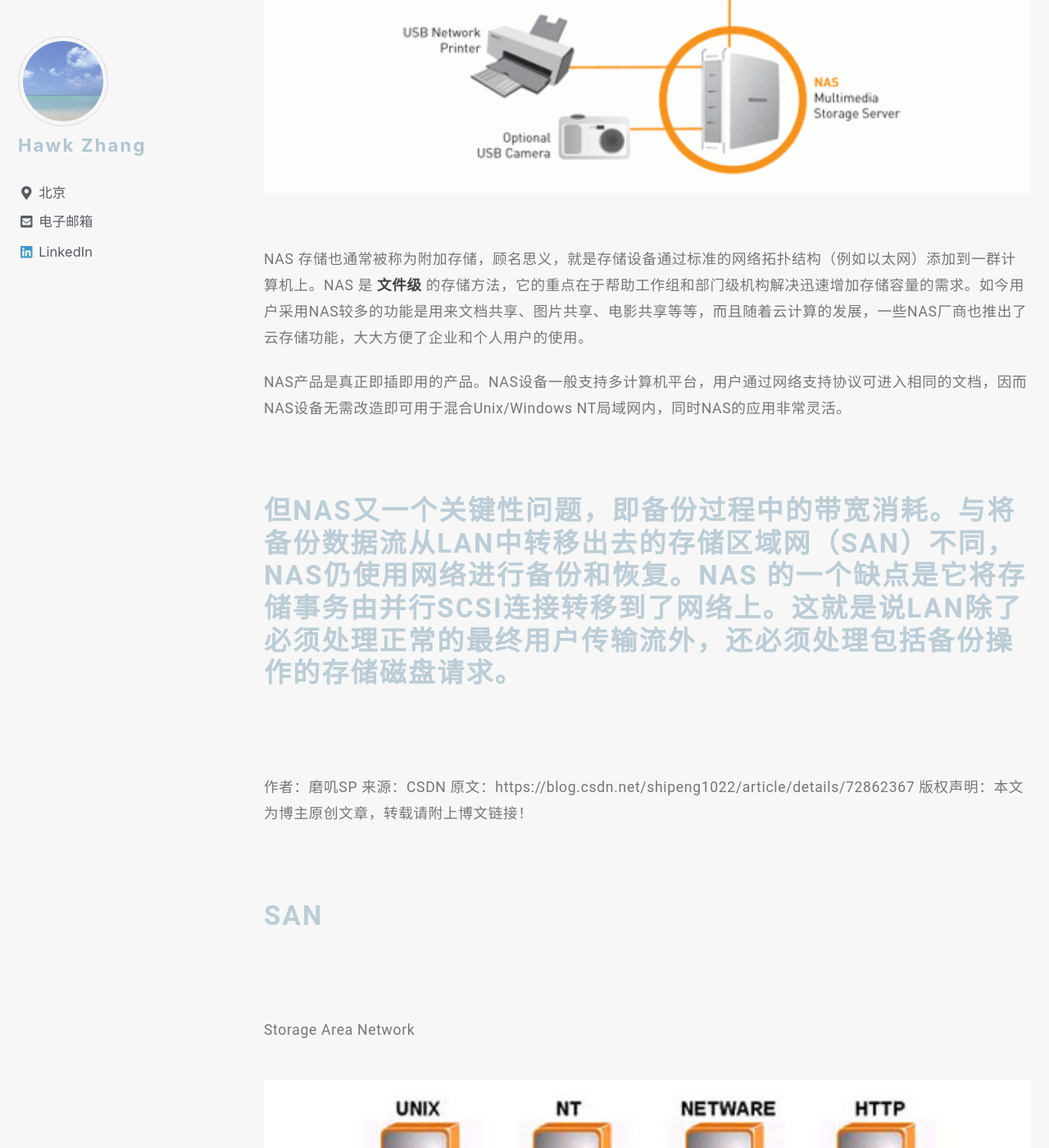
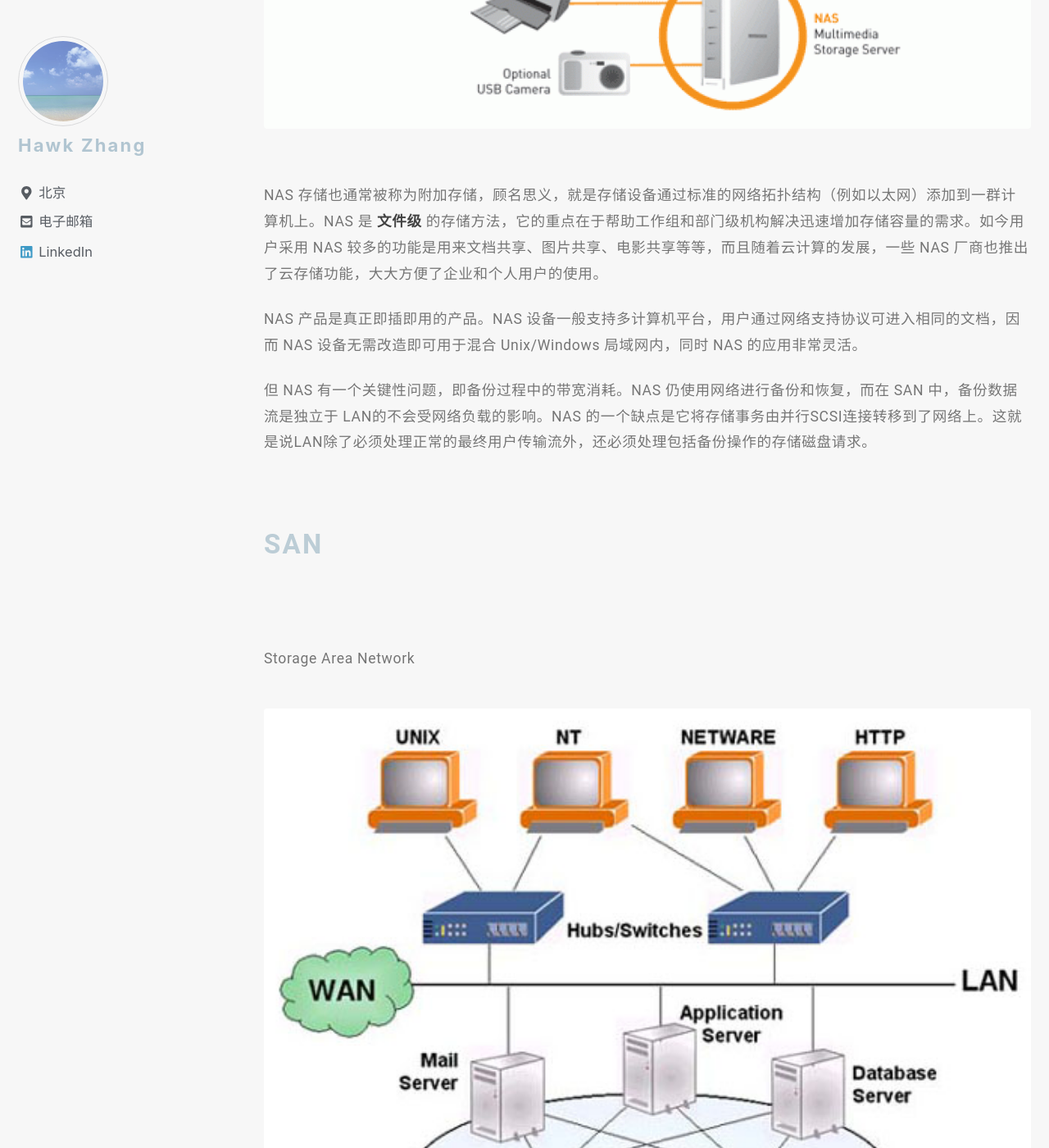
Before and after one commit to narru888/linotes_note, a Jekyll site: the page built from _posts/storage/2018-03-01-das.nas.san.md, in a window 1280 px wide and 1400 px high, scrolled down 3697 px. Shown: the whole window at 82% size. Built offline with Jekyll 4.4.1, drawn with Linux system fonts in a browser that asks for light colours; nearby versions of some CDN libraries; a script that is not in the unit is left out; some of the changed text lies outside the part shown.

Commit message:
update on 2018-11-21 09:31:01 CST

```diff
--- a/_posts/storage/2018-03-01-das.nas.san.md
+++ b/_posts/storage/2018-03-01-das.nas.san.md
@@ -38,16 +38,12 @@
 
 {% include figure image_path="/assets/images/NAS-Diagram-932x523.gif" alt="" %}
 
-NAS 存储也通常被称为附加存储，顾名思义，就是存储设备通过标准的网络拓扑结构（例如以太网）添加到一群计算机上。NAS 是 **文件级** 的存储方法，它的重点在于帮助工作组和部门级机构解决迅速增加存储容量的需求。如今用户采用NAS较多的功能是用来文档共享、图片共享、电影共享等等，而且随着云计算的发展，一些NAS厂商也推出了云存储功能，大大方便了企业和个人用户的使用。
+NAS 存储也通常被称为附加存储，顾名思义，就是存储设备通过标准的网络拓扑结构（例如以太网）添加到一群计算机上。NAS 是 **文件级** 的存储方法，它的重点在于帮助工作组和部门级机构解决迅速增加存储容量的需求。如今用户采用 NAS 较多的功能是用来文档共享、图片共享、电影共享等等，而且随着云计算的发展，一些 NAS 厂商也推出了云存储功能，大大方便了企业和个人用户的使用。
 
-NAS产品是真正即插即用的产品。NAS设备一般支持多计算机平台，用户通过网络支持协议可进入相同的文档，因而NAS设备无需改造即可用于混合Unix/Windows NT局域网内，同时NAS的应用非常灵活。
+NAS 产品是真正即插即用的产品。NAS 设备一般支持多计算机平台，用户通过网络支持协议可进入相同的文档，因而 NAS 设备无需改造即可用于混合 Unix/Windows 局域网内，同时 NAS 的应用非常灵活。
 
-但NAS又一个关键性问题，即备份过程中的带宽消耗。与将备份数据流从LAN中转移出去的存储区域网（SAN）不同，NAS仍使用网络进行备份和恢复。NAS 的一个缺点是它将存储事务由并行SCSI连接转移到了网络上。这就是说LAN除了必须处理正常的最终用户传输流外，还必须处理包括备份操作的存储磁盘请求。
----------------------
-作者：磨叽SP
-来源：CSDN
-原文：https://blog.csdn.net/shipeng1022/article/details/72862367
-版权声明：本文为博主原创文章，转载请附上博文链接！
+但 NAS 有一个关键性问题，即备份过程中的带宽消耗。NAS 仍使用网络进行备份和恢复，而在 SAN 中，备份数据流是独立于 LAN的不会受网络负载的影响。NAS 的一个缺点是它将存储事务由并行SCSI连接转移到了网络上。这就是说LAN除了必须处理正常的最终用户传输流外，还必须处理包括备份操作的存储磁盘请求。
+
 
 
 
```
